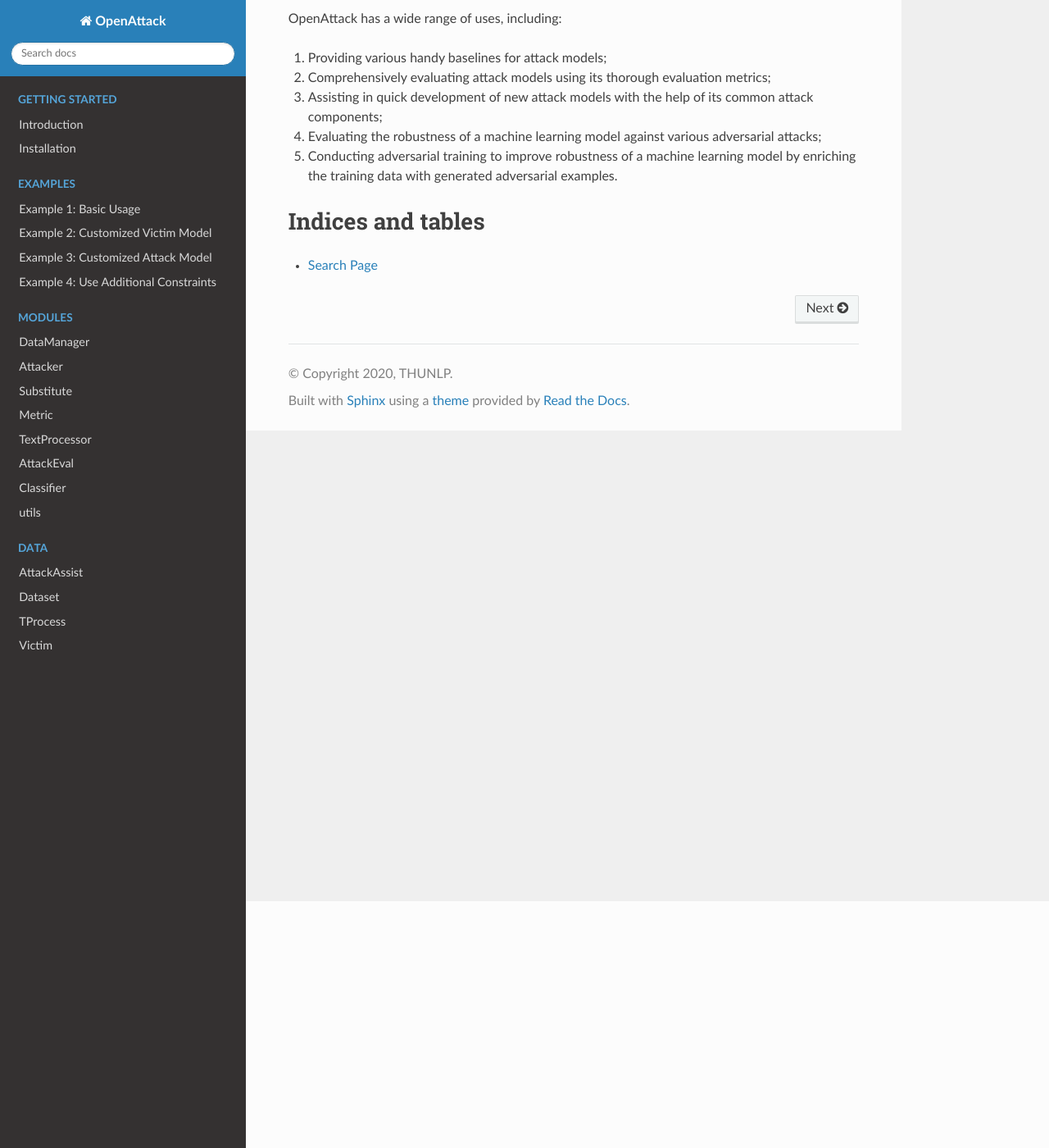
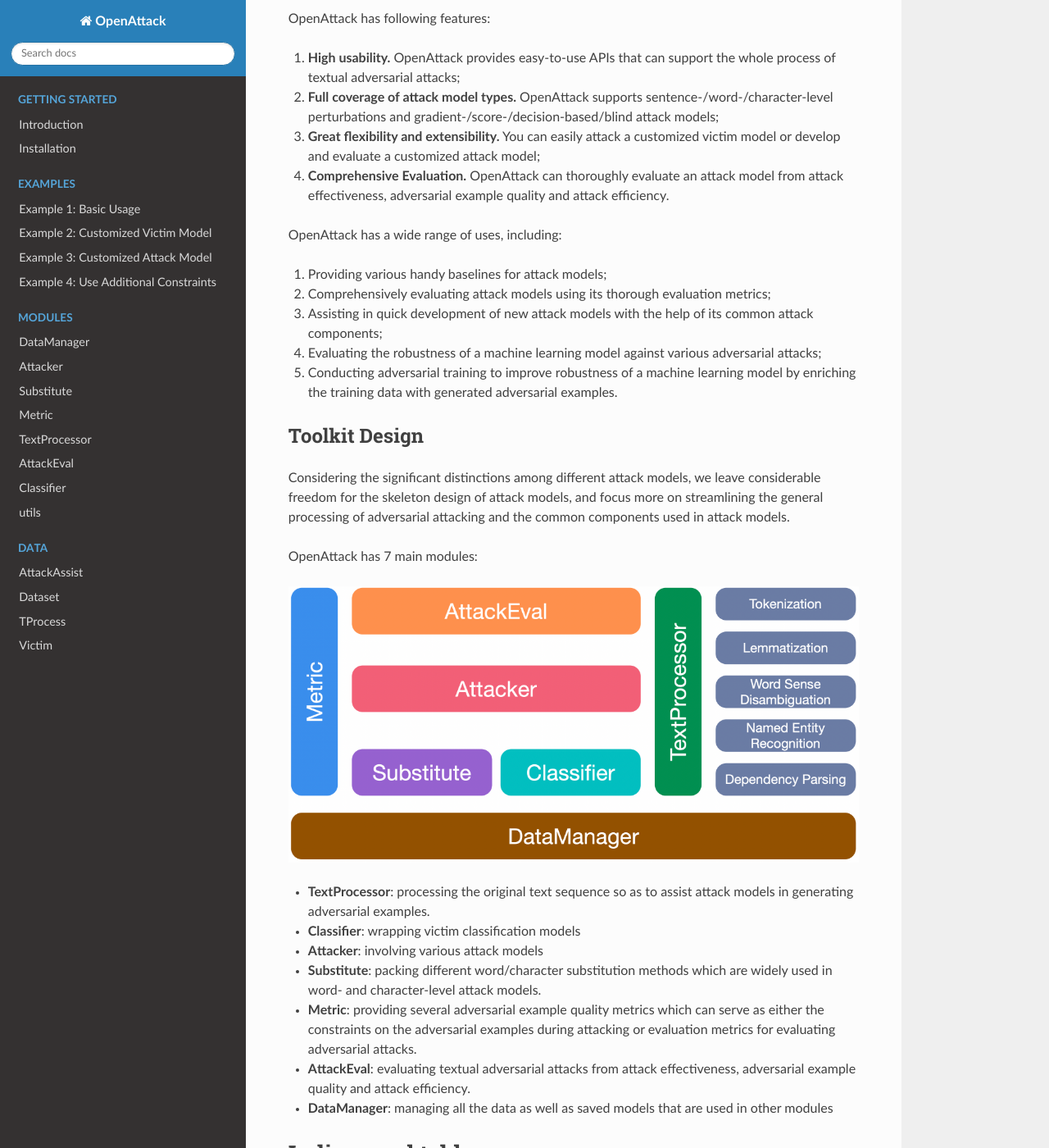
Before and after one commit to thunlp/OpenAttack, a Sphinx documentation site: the page built from docs/source/index.rst, in a window 1280 px wide and 1400 px high, scrolled down 301 px. Shown: the whole window at 82% size. Built offline with Sphinx 7.4.7 and the Read the Docs theme 2.0.0, drawn with Linux system fonts in a browser that asks for light colours.

Commit message:
features&uses, toolkit design

```diff
--- a/docs/source/index.rst
+++ b/docs/source/index.rst
@@ -9,6 +9,15 @@
 ------------------
 Uses
 ------------------
+
+OpenAttack has following features:
+
+1. **High usability.** OpenAttack provides easy-to-use APIs that can support the whole process of textual adversarial attacks;
+2. **Full coverage of attack model types.** OpenAttack supports sentence-/word-/character-level perturbations and gradient-/score-/decision-based/blind attack models;
+3. **Great flexibility and extensibility.** You can easily attack a customized victim model or develop and evaluate a customized attack model;
+4. **Comprehensive Evaluation.** OpenAttack can thoroughly evaluate an attack model from attack effectiveness, adversarial example quality and attack efficiency.
+
+
 OpenAttack has a wide range of uses, including:
 
 1. Providing various handy baselines for attack models;
@@ -16,6 +25,25 @@
 3. Assisting in quick development of new attack models with the help of its common attack components;
 4. Evaluating the robustness of a machine learning model against various adversarial attacks;
 5. Conducting adversarial training to improve robustness of a machine learning model by enriching the training data with generated adversarial examples.
+
+
+---------------
+Toolkit Design
+---------------
+
+Considering the significant distinctions among different attack models, we leave considerable freedom for the skeleton design of attack models, and focus more on streamlining the general processing of adversarial attacking and the common components used in attack models.
+
+OpenAttack has 7 main modules:
+
+.. image:: /images/toolkit_framework.png
+
+* **TextProcessor**: processing the original text sequence so as to assist attack models in generating adversarial examples.
+* **Classifier**: wrapping victim classification models
+* **Attacker**: involving various attack models
+* **Substitute**: packing different word/character substitution methods which are widely used in word- and character-level attack models.
+* **Metric**: providing several adversarial example quality metrics which can serve as either the constraints on the adversarial examples during attacking or evaluation metrics for evaluating adversarial attacks.
+* **AttackEval**: evaluating textual adversarial attacks from attack effectiveness, adversarial example quality and attack efficiency.
+* **DataManager**: managing all the data as well as saved models that are used in other modules
 
 .. toctree::
    :maxdepth: 1
```
Also changed, not shown: docs/source/quickstart/introduction.rst (+28 -0 lines).
